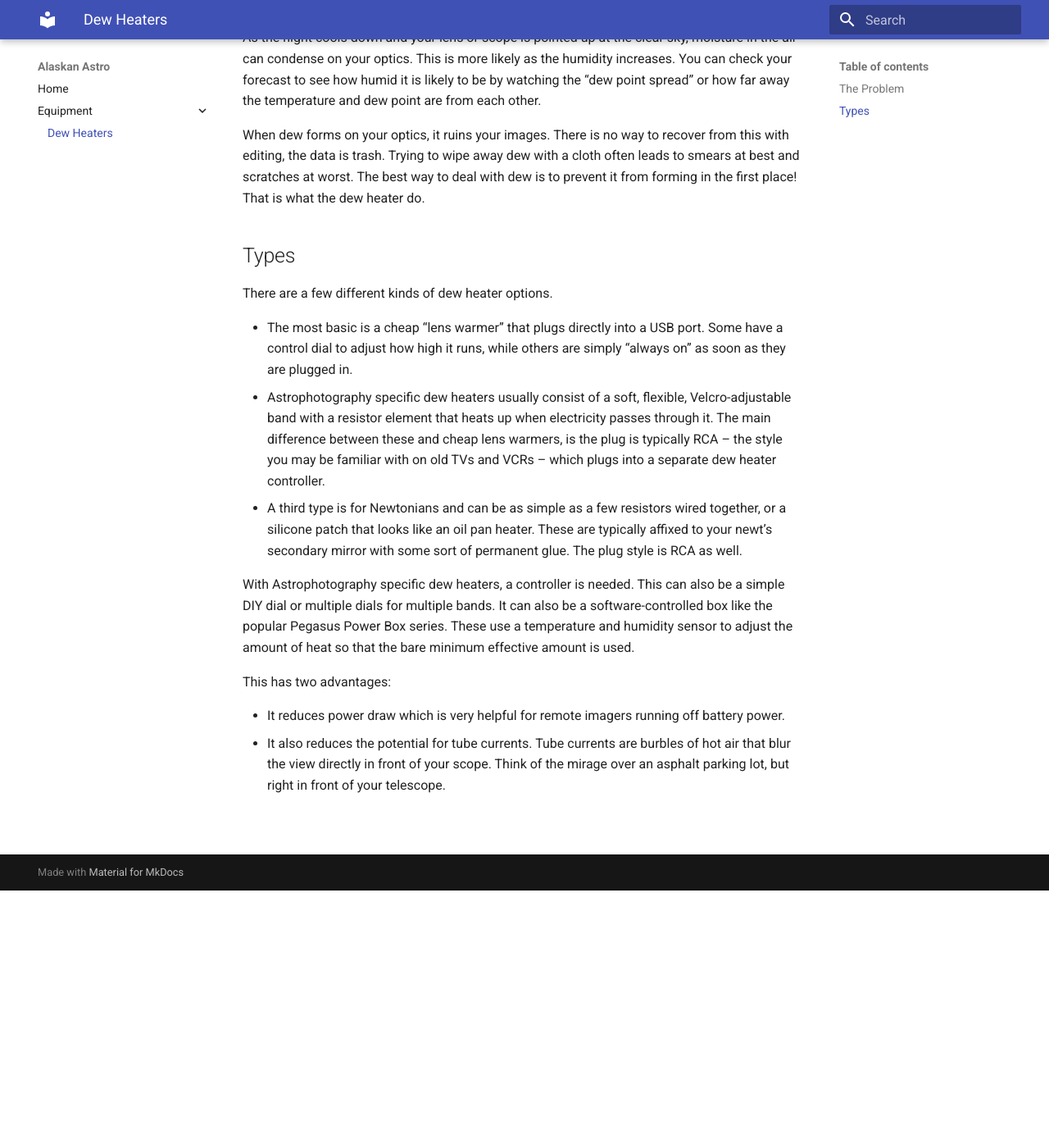
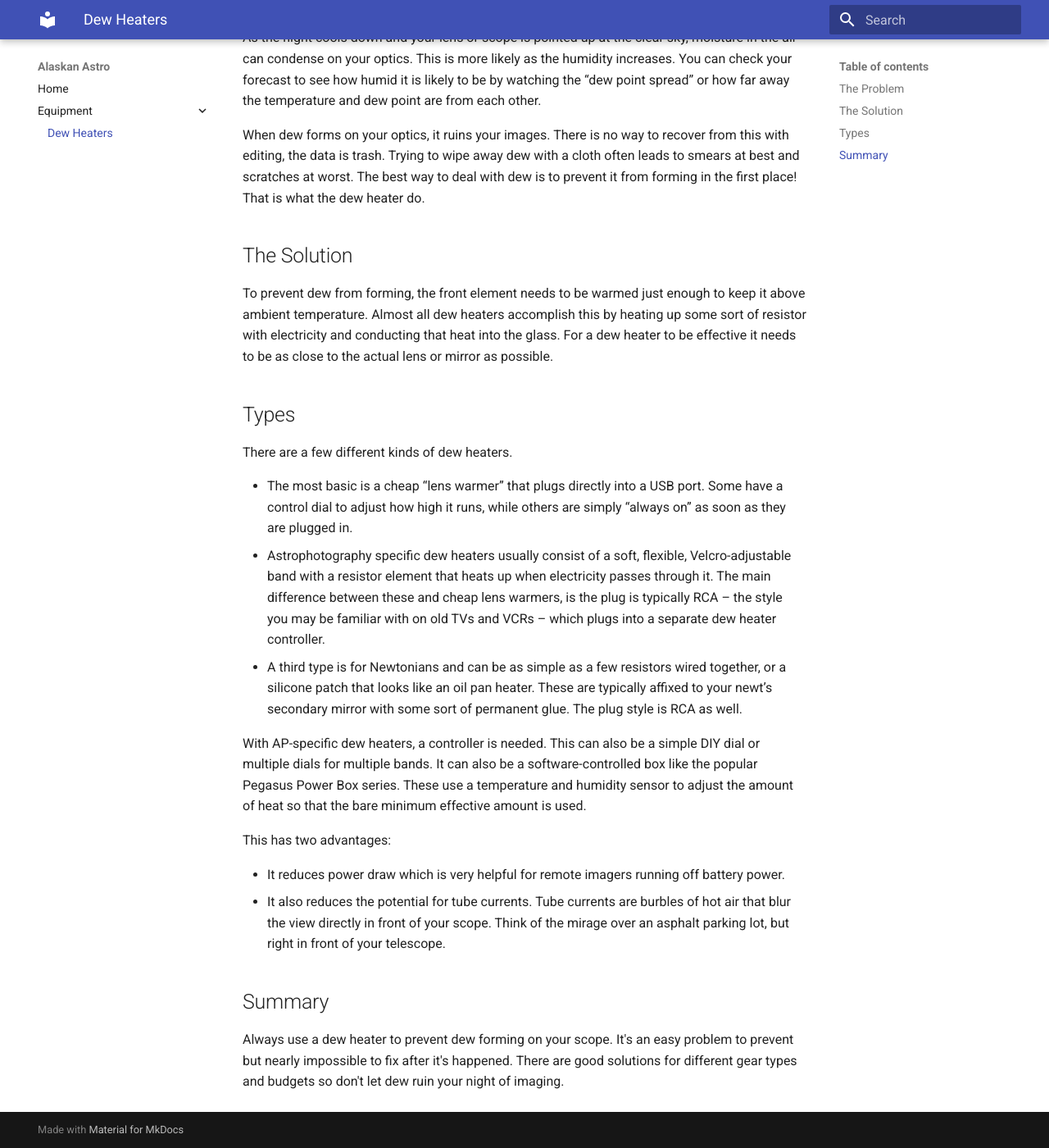
Before and after one commit to AlaskanAstro/AK.how.to, an MkDocs documentation site: the page built from docs/dewheaters.md, in a window 1280 px wide and 1400 px high, scrolled down 314 px. Shown: the whole window at 82% size. Built offline with MkDocs 1.6.1 and Material for MkDocs 9.7.7, drawn with Linux system fonts in a browser that asks for light colours.

Commit message:
updated dew heater page

```diff
--- a/docs/dewheaters.md
+++ b/docs/dewheaters.md
@@ -8,17 +8,27 @@ As the night cools down and your lens or scope is pointed up at the clear sky, m
 
 When dew forms on your optics, it ruins your images. There is no way to recover from this with editing, the data is trash. Trying to wipe away dew with a cloth often leads to smears at best and scratches at worst. The best way to deal with dew is to prevent it from forming in the first place! That is what the dew heater do.
 
+## The Solution
+
+To prevent dew from forming, the front element needs to be warmed just enough to keep it above ambient temperature. Almost all dew heaters accomplish this by heating up some sort of resistor with electricity and conducting that heat into the glass. For a dew heater to be effective it needs to be as close to the actual lens or mirror as possible.
+
+
+
 ## Types
 
-There are a few different kinds of dew heater options.
+There are a few different kinds of dew heaters.
 
 * The most basic is a cheap “lens warmer” that plugs directly into a USB port. Some have a control dial to adjust how high it runs, while others are simply “always on” as soon as they are plugged in.
 * Astrophotography specific dew heaters usually consist of a soft, flexible, Velcro-adjustable band with a resistor element that heats up when electricity passes through it. The main difference between these and cheap lens warmers, is the plug is typically RCA – the style you may be familiar with on old TVs and VCRs – which plugs into a separate dew heater controller.
 * A third type is for Newtonians and can be as simple as a few resistors wired together, or a silicone patch that looks like an oil pan heater. These are typically affixed to your newt’s secondary mirror with some sort of permanent glue. The plug style is RCA as well.
 
-With Astrophotography specific dew heaters, a controller is needed. This can also be a simple DIY dial or multiple dials for multiple bands. It can also be a software-controlled box like the popular Pegasus Power Box series. These use a temperature and humidity sensor to adjust the amount of heat so that the bare minimum effective amount is used.
+With AP-specific dew heaters, a controller is needed. This can also be a simple DIY dial or multiple dials for multiple bands. It can also be a software-controlled box like the popular Pegasus Power Box series. These use a temperature and humidity sensor to adjust the amount of heat so that the bare minimum effective amount is used.
 
 This has two advantages:
 
 * It reduces power draw which is very helpful for remote imagers running off battery power.
 * It also reduces the potential for tube currents. Tube currents are burbles of hot air that blur the view directly in front of your scope. Think of the mirage over an asphalt parking lot, but right in front of your telescope.
+
+## Summary
+
+Always use a dew heater to prevent dew forming on your scope. It's an easy problem to prevent but nearly impossible to fix after it's happened. There are good solutions for different gear types and budgets so don't let dew ruin your night of imaging.
```
Also changed, not shown: 1 other file.
